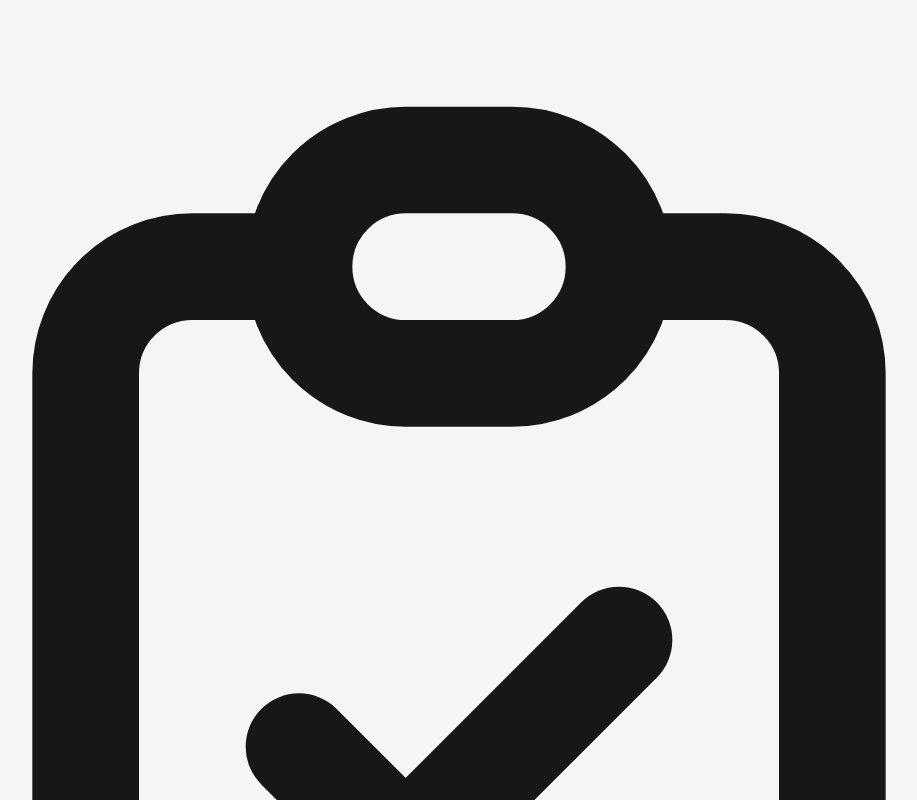
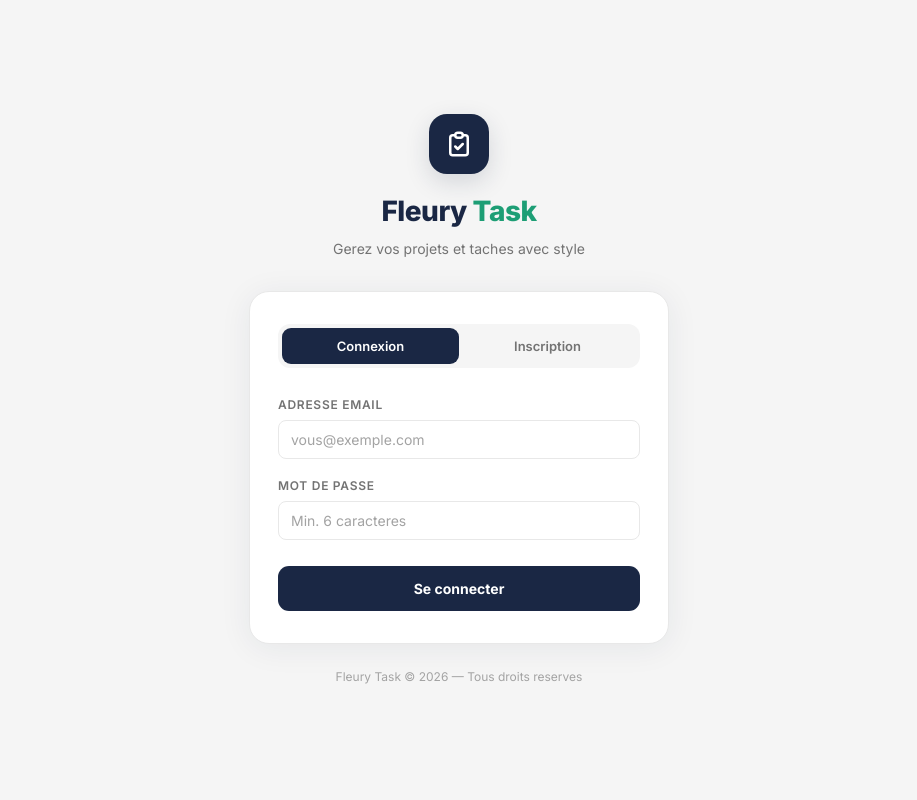
Before and after one commit to Fleury11957/fleury-task, a React (Create React App) app: page / in a window 1280 px wide. Both pictures are taken after a click on the button "Connexion". Shown: the top 800 px of the page, without its empty margins (181-1098 px from the left). Built offline with nearby package versions, Linux system fonts and the light colour scheme.

Commit message:
Fix Auth.js - Fleury Task design

```diff
--- a/src/Auth.js
+++ b/src/Auth.js
@@ -1,8 +1,9 @@
+
 import { useState } from 'react';
 import { supabase } from './lib/supabase';
 
 export default function Auth() {
-  const [tab, setTab] = useState('login'); // 'login' | 'register'
+  const [tab, setTab] = useState('login');
   const [email, setEmail] = useState('');
   const [password, setPassword] = useState('');
   const [fullName, setFullName] = useState('');
@@ -10,243 +11,225 @@ export default function Auth() {
   const [error, setError] = useState('');
   const [success, setSuccess] = useState('');
 
-  const resetMessages = () => {
-    setError('');
-    setSuccess('');
-  };
+  const reset = () => { setError(''); setSuccess(''); };
 
   const handleLogin = async (e) => {
     e.preventDefault();
-    setLoading(true);
-    resetMessages();
-
+    setLoading(true); reset();
     const { error } = await supabase.auth.signInWithPassword({ email, password });
-
-    if (error) {
-      setError(
-        error.message === 'Invalid login credentials'
-          ? 'Email ou mot de passe incorrect.'
-          : error.message
-      );
-    }
-    // Si succès, Supabase met à jour la session automatiquement
-    // App.js détectera le changement via onAuthStateChange
+    if (error) setError('Email ou mot de passe incorrect.');
     setLoading(false);
   };
 
   const handleRegister = async (e) => {
     e.preventDefault();
-    setLoading(true);
-    resetMessages();
-
+    setLoading(true); reset();
     if (password.length < 6) {
-      setError('Le mot de passe doit contenir au moins 6 caractères.');
-      setLoading(false);
-      return;
+      setError('Le mot de passe doit contenir au moins 6 caracteres.');
+      setLoading(false); return;
     }
-
     const { error } = await supabase.auth.signUp({
-      email,
-      password,
-      options: {
-        data: { full_name: fullName },
-      },
+      email, password,
+      options: { data: { full_name: fullName } },
     });
-
-    if (error) {
-      setError(error.message);
-    } else {
-      setSuccess('Compte créé ! Vérifiez votre email pour confirmer votre inscription.');
-      setEmail('');
-      setPassword('');
-      setFullName('');
+    if (error) setError(error.message);
+    else {
+      setSuccess('Compte cree ! Verifiez votre email pour confirmer.');
+      setEmail(''); setPassword(''); setFullName('');
     }
     setLoading(false);
   };
 
   return (
-    <div className="min-h-screen bg-slate-950 flex items-center justify-center p-4">
+    <div style={{
+      minHeight: '100vh',
+      background: '#f5f5f5',
+      display: 'flex',
+      alignItems: 'center',
+      justifyContent: 'center',
+      padding: 20,
+      fontFamily: "'Inter', sans-serif",
+    }}>
+      <div style={{ width: '100%', maxWidth: 420 }}>
 
-      {/* Fond décoratif */}
-      <div className="absolute inset-0 overflow-hidden pointer-events-none">
-        <div className="absolute -top-40 -right-40 w-96 h-96 bg-blue-600 rounded-full opacity-10 blur-3xl" />
-        <div className="absolute -bottom-40 -left-40 w-96 h-96 bg-indigo-600 rounded-full opacity-10 blur-3xl" />
-      </div>
-
-      <div className="relative w-full max-w-md">
-
-        {/* Logo / Titre */}
-        <div className="text-center mb-8">
-          <div className="inline-flex items-center justify-center w-14 h-14 bg-blue-600 rounded-2xl mb-4 shadow-lg shadow-blue-600/30">
-            <svg className="w-7 h-7 text-white" fill="none" stroke="currentColor" viewBox="0 0 24 24">
+        {/* Logo */}
+        <div style={{ textAlign: 'center', marginBottom: 32 }}>
+          <div style={{
+            width: 60, height: 60,
+            background: '#1a2744',
+            borderRadius: 18,
+            display: 'flex', alignItems: 'center', justifyContent: 'center',
+            margin: '0 auto 16px',
+            boxShadow: '0 8px 24px rgba(26,39,68,0.15)',
+          }}>
+            <svg width="30" height="30" fill="none" stroke="white" viewBox="0 0 24 24">
               <path strokeLinecap="round" strokeLinejoin="round" strokeWidth={2}
                 d="M9 5H7a2 2 0 00-2 2v12a2 2 0 002 2h10a2 2 0 002-2V7a2 2 0 00-2-2h-2M9 5a2 2 0 002 2h2a2 2 0 002-2M9 5a2 2 0 012-2h2a2 2 0 012 2m-6 9l2 2 4-4" />
             </svg>
           </div>
-          <h1 className="text-2xl font-bold text-white tracking-tight">TaskFlow</h1>
-          <p className="text-slate-400 text-sm mt-1">Gérez vos projets en équipe</p>
+          <div style={{ fontSize: 28, fontWeight: 800, color: '#1a2744', letterSpacing: '-0.5px' }}>
+            Fleury <span style={{ color: '#1d9e75' }}>Task</span>
+          </div>
+          <div style={{ fontSize: 14, color: '#737373', marginTop: 6 }}>
+            Gerez vos projets et taches avec style
+          </div>
         </div>
 
-        {/* Carte principale */}
-        <div className="bg-slate-900 border border-slate-800 rounded-2xl p-6 shadow-2xl">
+        {/* Carte */}
+        <div style={{
+          background: 'white',
+          borderRadius: 20,
+          border: '1px solid #e8e8e8',
+          padding: '32px 28px',
+          boxShadow: '0 4px 32px rgba(26,39,68,0.07)',
+        }}>
 
           {/* Onglets */}
-          <div className="flex bg-slate-800 rounded-xl p-1 mb-6">
-            <button
-              onClick={() => { setTab('login'); resetMessages(); }}
-              className={`flex-1 py-2 px-4 rounded-lg text-sm font-medium transition-all duration-200 ${
-                tab === 'login'
-                  ? 'bg-blue-600 text-white shadow-lg shadow-blue-600/20'
-                  : 'text-slate-400 hover:text-slate-300'
-              }`}
-            >
-              Connexion
-            </button>
-            <button
-              onClick={() => { setTab('register'); resetMessages(); }}
-              className={`flex-1 py-2 px-4 rounded-lg text-sm font-medium transition-all duration-200 ${
-                tab === 'register'
-                  ? 'bg-blue-600 text-white shadow-lg shadow-blue-600/20'
-                  : 'text-slate-400 hover:text-slate-300'
-              }`}
-            >
-              Inscription
-            </button>
+          <div style={{
+            display: 'flex',
+            background: '#f5f5f5',
+            borderRadius: 12,
+            padding: 4,
+            marginBottom: 28,
+          }}>
+            {[
+              { id: 'login', label: 'Connexion' },
+              { id: 'register', label: 'Inscription' },
+            ].map(item => (
+              <button key={item.id}
+                onClick={() => { setTab(item.id); reset(); }}
+                style={{
+                  flex: 1, padding: '10px 0',
+                  borderRadius: 9, border: 'none',
+                  fontSize: 13, fontWeight: 600,
+                  cursor: 'pointer',
+                  fontFamily: "'Inter', sans-serif",
+                  background: tab === item.id ? '#1a2744' : 'transparent',
+                  color: tab === item.id ? 'white' : '#737373',
+                  transition: 'all 0.2s',
+                }}
+              >
+                {item.label}
+              </button>
+            ))}
           </div>
 
-          {/* Message d'erreur */}
+          {/* Erreur */}
           {error && (
-            <div className="flex items-start gap-3 bg-red-500/10 border border-red-500/20 rounded-xl p-3 mb-4">
-              <svg className="w-4 h-4 text-red-400 mt-0.5 flex-shrink-0" fill="none" stroke="currentColor" viewBox="0 0 24 24">
-                <path strokeLinecap="round" strokeLinejoin="round" strokeWidth={2} d="M12 8v4m0 4h.01M21 12a9 9 0 11-18 0 9 9 0 0118 0z" />
-              </svg>
-              <p className="text-red-400 text-sm">{error}</p>
+            <div style={{
+              background: '#fff1f1', border: '1px solid #fecaca',
+              borderRadius: 10, padding: '10px 14px',
+              fontSize: 13, color: '#dc2626', marginBottom: 20,
+              display: 'flex', alignItems: 'center', gap: 8,
+            }}>
+              {error}
             </div>
           )}
 
-          {/* Message de succès */}
+          {/* Succes */}
           {success && (
-            <div className="flex items-start gap-3 bg-green-500/10 border border-green-500/20 rounded-xl p-3 mb-4">
-              <svg className="w-4 h-4 text-green-400 mt-0.5 flex-shrink-0" fill="none" stroke="currentColor" viewBox="0 0 24 24">
-                <path strokeLinecap="round" strokeLinejoin="round" strokeWidth={2} d="M9 12l2 2 4-4m6 2a9 9 0 11-18 0 9 9 0 0118 0z" />
-              </svg>
-              <p className="text-green-400 text-sm">{success}</p>
+            <div style={{
+              background: '#e8f8f2', border: '1px solid #9fe1cb',
+              borderRadius: 10, padding: '10px 14px',
+              fontSize: 13, color: '#0f6e56', marginBottom: 20,
+            }}>
+              {success}
             </div>
           )}
 
-          {/* Formulaire LOGIN */}
+          {/* LOGIN */}
           {tab === 'login' && (
-            <form onSubmit={handleLogin} className="space-y-4">
-              <div>
-                <label className="block text-sm font-medium text-slate-300 mb-1.5">
+            <form onSubmit={handleLogin}>
+              <div style={{ marginBottom: 18 }}>
+                <label style={{ display: 'block', fontSize: 12, fontWeight: 600, color: '#737373', marginBottom: 6, textTransform: 'uppercase', letterSpacing: '0.06em' }}>
                   Adresse email
                 </label>
                 <input
-                  type="email"
-                  value={email}
-                  onChange={(e) => setEmail(e.target.value)}
-                  required
+                  className="ft-input"
+                  type="email" value={email} required
                   placeholder="vous@exemple.com"
-                  className="w-full bg-slate-800 border border-slate-700 rounded-xl px-4 py-2.5 text-white placeholder-slate-500 text-sm focus:outline-none focus:border-blue-500 focus:ring-1 focus:ring-blue-500 transition-colors"
+                  onChange={e => setEmail(e.target.value)}
                 />
               </div>
-              <div>
-                <label className="block text-sm font-medium text-slate-300 mb-1.5">
+              <div style={{ marginBottom: 26 }}>
+                <label style={{ display: 'block', fontSize: 12, fontWeight: 600, color: '#737373', marginBottom: 6, textTransform: 'uppercase', letterSpacing: '0.06em' }}>
                   Mot de passe
                 </label>
                 <input
-                  type="password"
-                  value={password}
-                  onChange={(e) => setPassword(e.target.value)}
-                  required
-                  placeholder="••••••••"
-                  className="w-full bg-slate-800 border border-slate-700 rounded-xl px-4 py-2.5 text-white placeholder-slate-500 text-sm focus:outline-none focus:border-blue-500 focus:ring-1 focus:ring-blue-500 transition-colors"
+                  className="ft-input"
+                  type="password" value={password} required
+                  placeholder="Min. 6 caracteres"
+                  onChange={e => setPassword(e.target.value)}
                 />
               </div>
-              <button
-                type="submit"
-                disabled={loading}
-                className="w-full bg-blue-600 hover:bg-blue-500 disabled:bg-blue-600/50 text-white font-medium py-2.5 rounded-xl text-sm transition-colors duration-200 flex items-center justify-center gap-2 mt-2"
-              >
-                {loading ? (
-                  <>
-                    <svg className="animate-spin w-4 h-4" fill="none" viewBox="0 0 24 24">
-                      <circle className="opacity-25" cx="12" cy="12" r="10" stroke="currentColor" strokeWidth="4" />
-                      <path className="opacity-75" fill="currentColor" d="M4 12a8 8 0 018-8V0C5.373 0 0 5.373 0 12h4z" />
-                    </svg>
-                    Connexion...
-                  </>
-                ) : 'Se connecter'}
+              <button type="submit" disabled={loading} style={{
+                width: '100%', padding: 14,
+                background: '#1a2744', color: 'white',
+                border: 'none', borderRadius: 11,
+                fontSize: 14, fontWeight: 700,
+                cursor: loading ? 'not-allowed' : 'pointer',
+                fontFamily: "'Inter', sans-serif",
+                opacity: loading ? 0.7 : 1,
+              }}>
+                {loading ? 'Connexion...' : 'Se connecter'}
               </button>
             </form>
           )}
 
-          {/* Formulaire INSCRIPTION */}
+          {/* INSCRIPTION */}
           {tab === 'register' && (
-            <form onSubmit={handleRegister} className="space-y-4">
-              <div>
-                <label className="block text-sm font-medium text-slate-300 mb-1.5">
+            <form onSubmit={handleRegister}>
+              <div style={{ marginBottom: 18 }}>
+                <label style={{ display: 'block', fontSize: 12, fontWeight: 600, color: '#737373', marginBottom: 6, textTransform: 'uppercase', letterSpacing: '0.06em' }}>
                   Nom complet
                 </label>
                 <input
-                  type="text"
-                  value={fullName}
-                  onChange={(e) => setFullName(e.target.value)}
-                  required
+                  className="ft-input"
+                  type="text" value={fullName} required
                   placeholder="Jean Dupont"
-                  className="w-full bg-slate-800 border border-slate-700 rounded-xl px-4 py-2.5 text-white placeholder-slate-500 text-sm focus:outline-none focus:border-blue-500 focus:ring-1 focus:ring-blue-500 transition-colors"
+                  onChange={e => setFullName(e.target.value)}
                 />
               </div>
-              <div>
-                <label className="block text-sm font-medium text-slate-300 mb-1.5">
+              <div style={{ marginBottom: 18 }}>
+                <label style={{ display: 'block', fontSize: 12, fontWeight: 600, color: '#737373', marginBottom: 6, textTransform: 'uppercase', letterSpacing: '0.06em' }}>
                   Adresse email
                 </label>
                 <input
-                  type="email"
-                  value={email}
-                  onChange={(e) => setEmail(e.target.value)}
-                  required
+                  className="ft-input"
+                  type="email" value={email} required
                   placeholder="vous@exemple.com"
-                  className="w-full bg-slate-800 border border-slate-700 rounded-xl px-4 py-2.5 text-white placeholder-slate-500 text-sm focus:outline-none focus:border-blue-500 focus:ring-1 focus:ring-blue-500 transition-colors"
+                  onChange={e => setEmail(e.target.value)}
                 />
               </div>
-              <div>
-                <label className="block text-sm font-medium text-slate-300 mb-1.5">
+              <div style={{ marginBottom: 26 }}>
+                <label style={{ display: 'block', fontSize: 12, fontWeight: 600, color: '#737373', marginBottom: 6, textTransform: 'uppercase', letterSpacing: '0.06em' }}>
                   Mot de passe
-                  <span className="text-slate-500 font-normal ml-1">(min. 6 caractères)</span>
                 </label>
                 <input
-                  type="password"
-                  value={password}
-                  onChange={(e) => setPassword(e.target.value)}
-                  required
-                  placeholder="••••••••"
-                  className="w-full bg-slate-800 border border-slate-700 rounded-xl px-4 py-2.5 text-white placeholder-slate-500 text-sm focus:outline-none focus:border-blue-500 focus:ring-1 focus:ring-blue-500 transition-colors"
+                  className="ft-input"
+                  type="password" value={password} required
+                  placeholder="Min. 6 caracteres"
+                  onChange={e => setPassword(e.target.value)}
                 />
               </div>
-              <button
-                type="submit"
-                disabled={loading}
-                className="w-full bg-blue-600 hover:bg-blue-500 disabled:bg-blue-600/50 text-white font-medium py-2.5 rounded-xl text-sm transition-colors duration-200 flex items-center justify-center gap-2 mt-2"
-              >
-                {loading ? (
-                  <>
-                    <svg className="animate-spin w-4 h-4" fill="none" viewBox="0 0 24 24">
-                      <circle className="opacity-25" cx="12" cy="12" r="10" stroke="currentColor" strokeWidth="4" />
-                      <path className="opacity-75" fill="currentColor" d="M4 12a8 8 0 018-8V0C5.373 0 0 5.373 0 12h4z" />
-                    </svg>
-                    Création...
-                  </>
-                ) : 'Créer mon compte'}
+              <button type="submit" disabled={loading} style={{
+                width: '100%', padding: 14,
+                background: '#1d9e75', color: 'white',
+                border: 'none', borderRadius: 11,
+                fontSize: 14, fontWeight: 700,
+                cursor: loading ? 'not-allowed' : 'pointer',
+                fontFamily: "'Inter', sans-serif",
+                opacity: loading ? 0.7 : 1,
+              }}>
+                {loading ? 'Creation...' : 'Creer mon compte'}
               </button>
             </form>
           )}
-
         </div>
 
-        <p className="text-center text-slate-600 text-xs mt-6">
-          TaskFlow — Gestion de projets en équipe
-        </p>
+        <div style={{ textAlign: 'center', color: '#a3a3a3', fontSize: 12, marginTop: 24 }}>
+          Fleury Task &copy; {new Date().getFullYear()} &mdash; Tous droits reserves
+        </div>
       </div>
     </div>
   );
```
